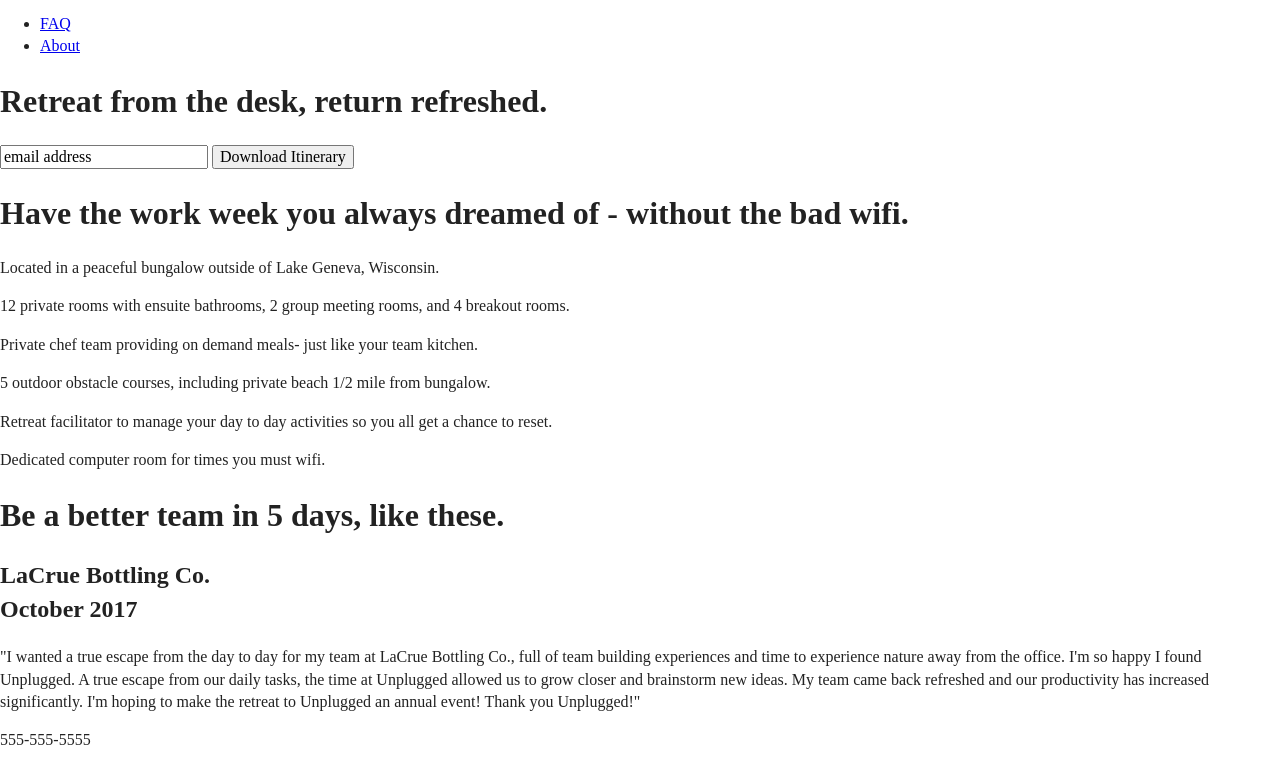
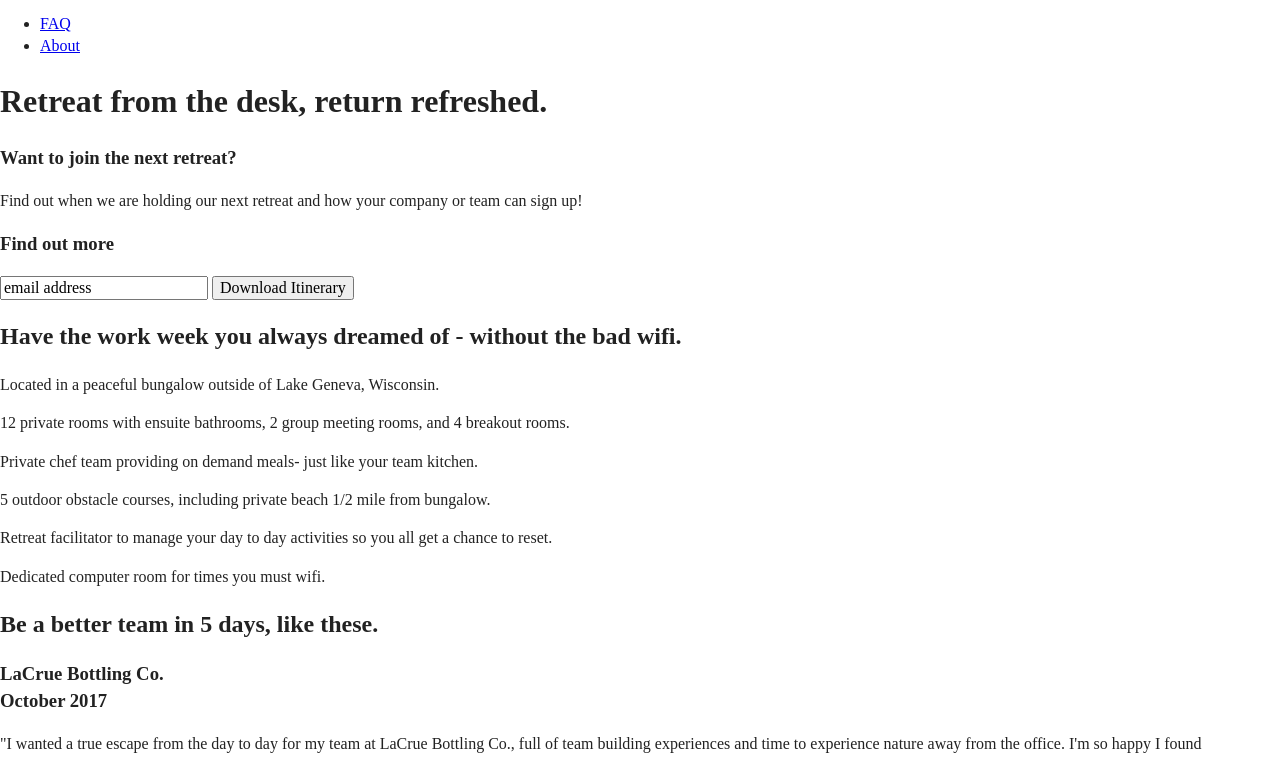
Before and after one commit to mpelegrin/unplugged-retreat, a plain HTML site: page index.html in a window 1280 px wide. Shown: the part 27-784 px from the top of the page. Drawn offline with nearby package versions, Linux system fonts and the light colour scheme.

Commit message:
added second half of content to html

```diff
--- a/index.html
+++ b/index.html
@@ -25,7 +25,8 @@
   <!-- Add your site or application content here -->
 <header>
   <div class="content-wrapper">
-          <a href="#"><img src="" alt="unplugged logo"></a>
+    <a href="#">
+    <img src="" alt="unplugged logo"></a>
       <div class="header-divider"></div>
       <nav>
         <ul>
@@ -33,55 +34,109 @@
           <li><a href="about/index.html" target="_blank">About</a></li>
         </ul>
       </nav>
-          <h1>Retreat from the desk, return refreshed.</h1>
-          <input type="text" name="name" value="email address">
-          <input type="button" value="Download Itinerary">
   </div>
 </header>
 
 <main>
 
-  <section>
-    <h1>Have the work week you always dreamed of - without the bad wifi.</h1>
-    <p>Located in a peaceful bungalow outside of Lake Geneva, Wisconsin.</p>
-    <p>12 private rooms with ensuite bathrooms, 2 group meeting rooms, and 4 breakout rooms.</p>
-    <p>Private chef team providing on demand meals- just like your team kitchen.</p>
-    <p>5 outdoor obstacle courses, including private beach 1/2 mile from bungalow.</p>
-    <p>Retreat facilitator to manage your day to day activities so you all get a chance to reset.</p>
-    <p>Dedicated computer room for times you must wifi.</p>
+  <section class="hero-area">
+    <div class="content-wrapper">
+      <h1>Retreat from the desk, return refreshed.</h1>
+    </div>
   </section>
 
   <aside>
-    <h1>Be a better team in 5 days, like these.</h1>
-    <h2>LaCrue Bottling Co.<br>
-      October 2017</h2>
+    <div class="content-wrapper">
+      <div class="form-description">
+        <h3>Want to join the next retreat?</h3>
+        <p>Find out when we are holding our next retreat and
+          how your company or team can sign up!</p>
+      </div>
+      <div class="form">
+        <h3>Find out more</h3>
+        <input type="text" name="name" value="email address">
+        <input type="button" value="Download Itinerary">
+      </div>
+    </div>
+  </aside>
+
+  <section class="features">
+    <div class="content-wrapper">
+      <h2>Have the work week you always dreamed of - without the bad wifi.</h2>
+      <div class="features-icon">
+        <article>
+          <p class="fontawesome-icon"></p>
+          <p class="features-item-description">Located in a peaceful bungalow outside of Lake Geneva,
+            Wisconsin.</p>
+        </article>
+        <article>
+          <p class="fontawesome-icon"></p>
+          <p class="features-item-description">12 private rooms with ensuite bathrooms,
+            2 group meeting rooms, and 4 breakout rooms.</p>
+        </artice>
+        <article>
+          <p class="fontawesome-icon"></p>
+          <p class="features-item-description">Private chef team providing on demand meals-
+            just like your team kitchen.</p>
+        </article>
+        <article>
+          <p class="fontawesome-icon"></p>
+          <p class="features-item-description"> 5 outdoor obstacle courses, including
+            private beach 1/2 mile from bungalow.</p>
+        </article>
+        <article>
+          <p class="fontawesome-icon"></p>
+          <p class="features-item-description">Retreat facilitator to manage your day to
+            day activities so you all get a chance to reset.</p>
+        </article>
+        <article>
+          <p class="fontawesome-icon"></p>
+          <p class="features-item-description"> Dedicated computer room for times you must wifi.</p>
+        </article>
+      </div>
+    </div>
+  </section>
+
+  <section class="reviews">
+    <div class="content-wrapper">
+      <h2>Be a better team in 5 days, like these.</h2>
+      <article>
+        <div>
+          <h3>LaCrue Bottling Co.<br>
+            October 2017</h3>
           <p>"I wanted a true escape from the day to day for my team at LaCrue Bottling Co., full of
             team building experiences and time to experience nature away from the office. I'm so happy I
             found Unplugged. A true escape from our daily tasks, the time at Unplugged allowed us to
             grow closer and brainstorm new ideas. My team came back refreshed and our productivity
             has increased significantly. I'm hoping to make the retreat to Unplugged an annual event! Thank you
             Unplugged!"</p>
-  </aside>
+        </div>
+      </article>
+    </div>
+  </section>
 
 </main>
 
   <footer>
       <div class="content-wrapper">
           <div class="footer-content">
-            <p>555-555-5555<br>
             <address class="contact">
-              hello@unplugged.com</p>
+              <h4>Contact</h4>
+              <p>
+                555-555-5555<br>
+                hello@unplugged.com
+              </p>
             </address>
             <div class="social">
+              <h4>Social</h4>
               <div class="social-icons">
                 <p><a href="https://www.facebook.com/yoursite" target="_blank"></a></p>
                 <p><a href="https://www.twitter.com" target="_blank"</a></p>
                 <p><a href="https://www.instagram.com" target="_blank"</a></p>
               </div>
             </div>
-          </div> <!-- footer content ends -->
-      </div> <!--footer content-wrapper ends-->
-
+          </div>
+        </div>
         <div class="copyright">
           <p>Coyright 2019 | Unplugged</p>
         </div>
```
Also changed, not shown: Assets/rawpixel-800820-unsplash1.jpg (deleted), 4 other files. Lines whose indentation alone changed are shown as unchanged.
